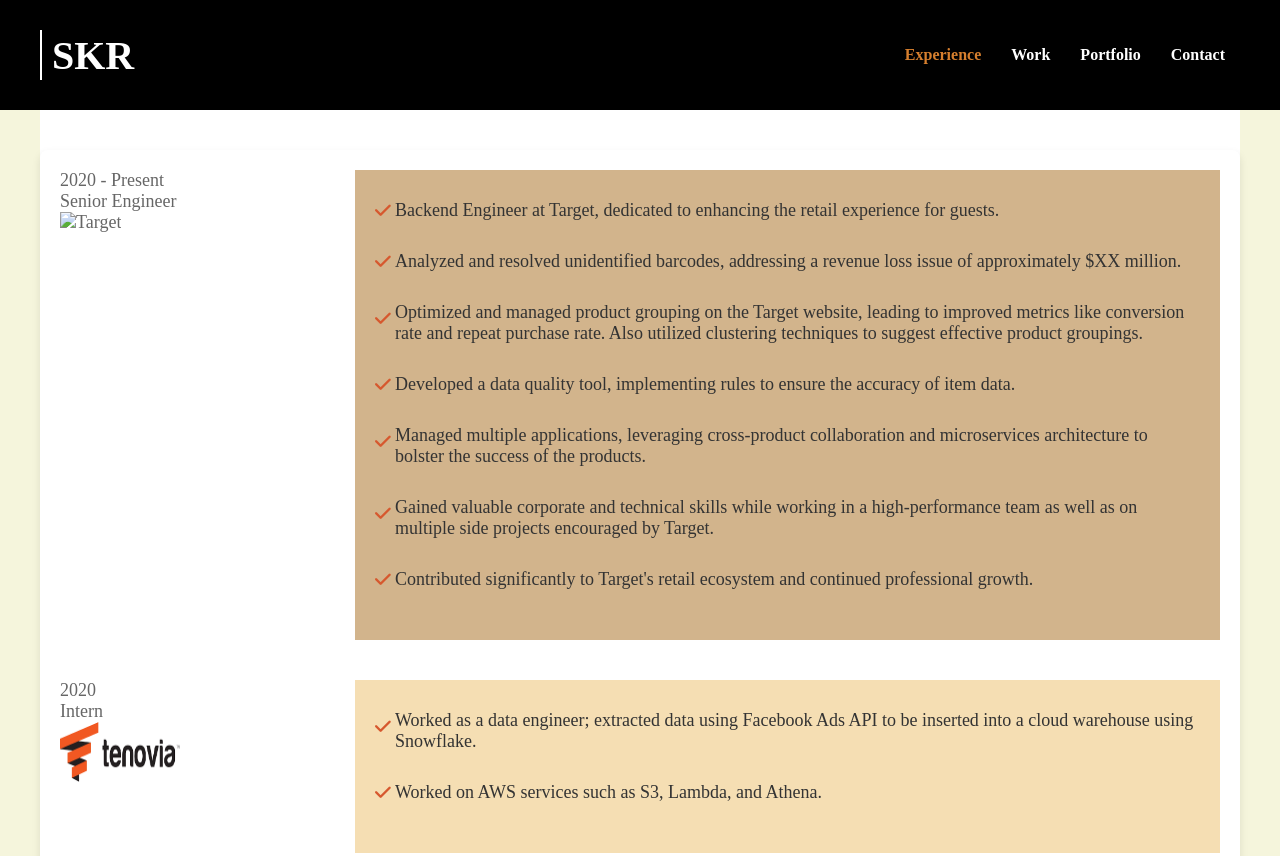
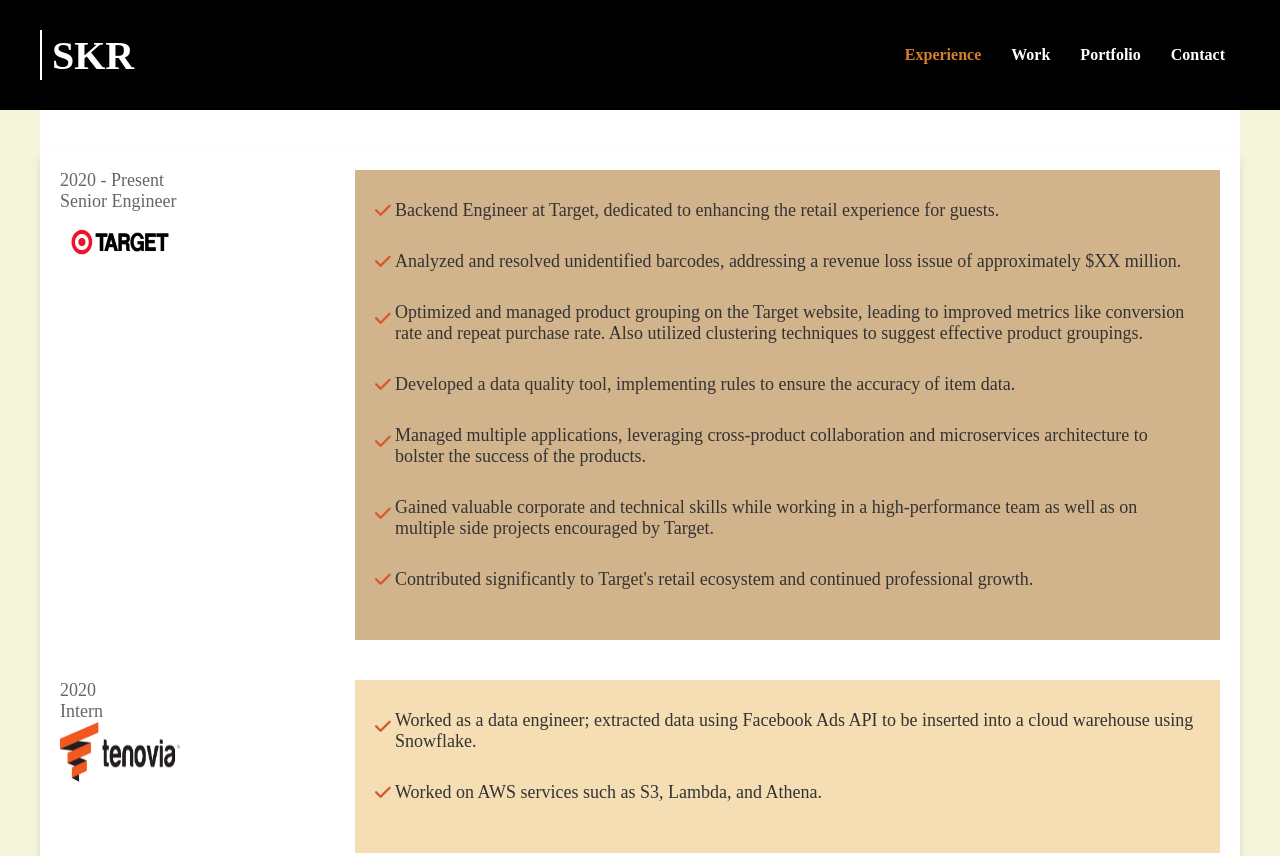
Before and after one commit to SanjanaKRao/SKR, a plain HTML site: page experience.html in a window 1280 px wide. Shown: the top 856 px of the page. Drawn offline with Linux system fonts and the light colour scheme; a web font is replaced by a local one.

Commit message:
Fixed the target logo

```diff
--- a/experience.html
+++ b/experience.html
@@ -155,7 +155,7 @@
                 <div class="left">
                     <p>2020 - Present</p>
                     <p>Senior Engineer</p>
-                    <p> <img src="target2.png" alt="Target" class="company-logo"></p>
+                    <p> <img src="target.png" alt="Target" class="company-logo"></p>
                 </div>
                 <div class="right">
                     <p>Backend Engineer at Target, dedicated to enhancing the retail experience for guests.</p>
```
